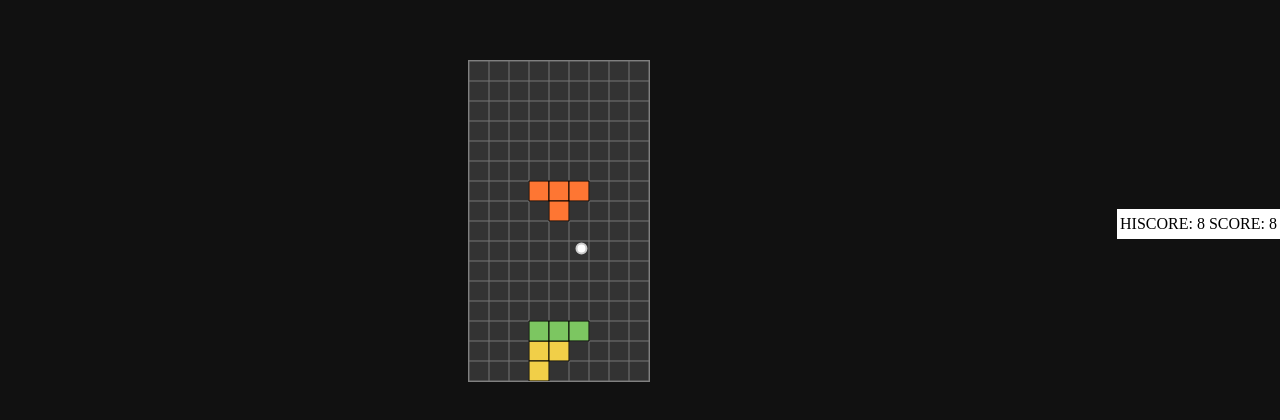
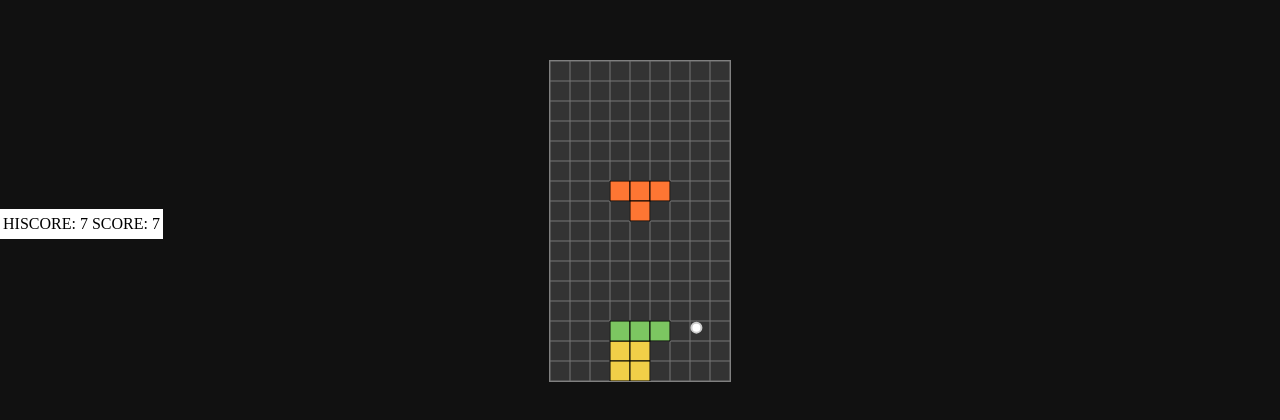
Before and after one commit to michael-azogu/tetrout, a website built with Vite: page index.html in a window 1280 px wide. Shown: the part 176-596 px from the top of the page. Built offline with nearby package versions, Linux system fonts and the light colour scheme; files whose address does not match are found by name.

Commit message:
finishing touches

```diff
--- a/src/style.css
+++ b/src/style.css
@@ -35,6 +35,7 @@ canvas {
 }
 
 #score {
+  position: absolute;
   color: black;
   padding: 3px;
   background-color: white;
--- a/src/tetrout.ts
+++ b/src/tetrout.ts
@@ -8,18 +8,23 @@ const play = (url: string) => new Audio(url).play()
 
 type Brick = { x: number; y: number; color: string; isBody: boolean }
 
+let broken = 0
 let ended = false
+
 let time = 0
 setInterval(() => time++, 1000)
-let broken = 0
+
 const HIGH_SCORE_KEY = 'hiscore'
 let high_score = Number(localStorage.getItem(HIGH_SCORE_KEY) || 0)
 const score_div = document.getElementById('score')!
 
 const brick_size = 20
 
-setTimeout(() => play(theme), 2000)
-setInterval(() => play(theme), 40e3)
+setTimeout(() => {
+  play(theme)
+  setInterval(() => play(theme), 40e3)
+}, 2000)
+
 const well = document.createElement('canvas')
 well.width = brick_size * 9
 well.height = brick_size * 16
@@ -38,7 +43,6 @@ function paint_bg() {
     ctx.fillStyle = '#333'
     ctx.rect(0, 0, well.width, well.height)
     ctx.fill()
-
     ctx.strokeStyle = '#777'
     ctx.lineWidth = 1
     for (let x = 0; x <= well.width; x += brick_size) {
@@ -116,7 +120,7 @@ const tetriminos: Brick[][][] = [
       x: (3 + x) * brick_size,
       y: (-3 + y) * brick_size,
       color: data.color,
-      isBody: cell > 0,
+      isBody: cell == 1,
     }))
   )
 )
@@ -234,10 +238,10 @@ let balltick = setInterval(() => {
     ball.update()
   })
   paint_balls()
-}, 5)
+}, 6)
 
-let tick = setInterval(() => {
-  if (ended) clearInterval(tick)
+let tick_down = setInterval(() => {
+  if (ended) clearInterval(tick_down)
 
   const next = current_tetrimino.map((row) =>
     row.map((t) => ({ ...t, y: t.y + brick_size }))
@@ -278,6 +282,7 @@ function with_settled(body: Brick[]) {
   })
 }
 
+// copied from github.com/antfu/utils/blob/main/src/array.ts#L138
 function range(...args: any): number[] {
   let start: number, stop: number, step: number
 
@@ -295,7 +300,6 @@ function range(...args: any): number[] {
     arr.push(current)
     current += step || 1
   }
-
   return arr
 }
 
```
